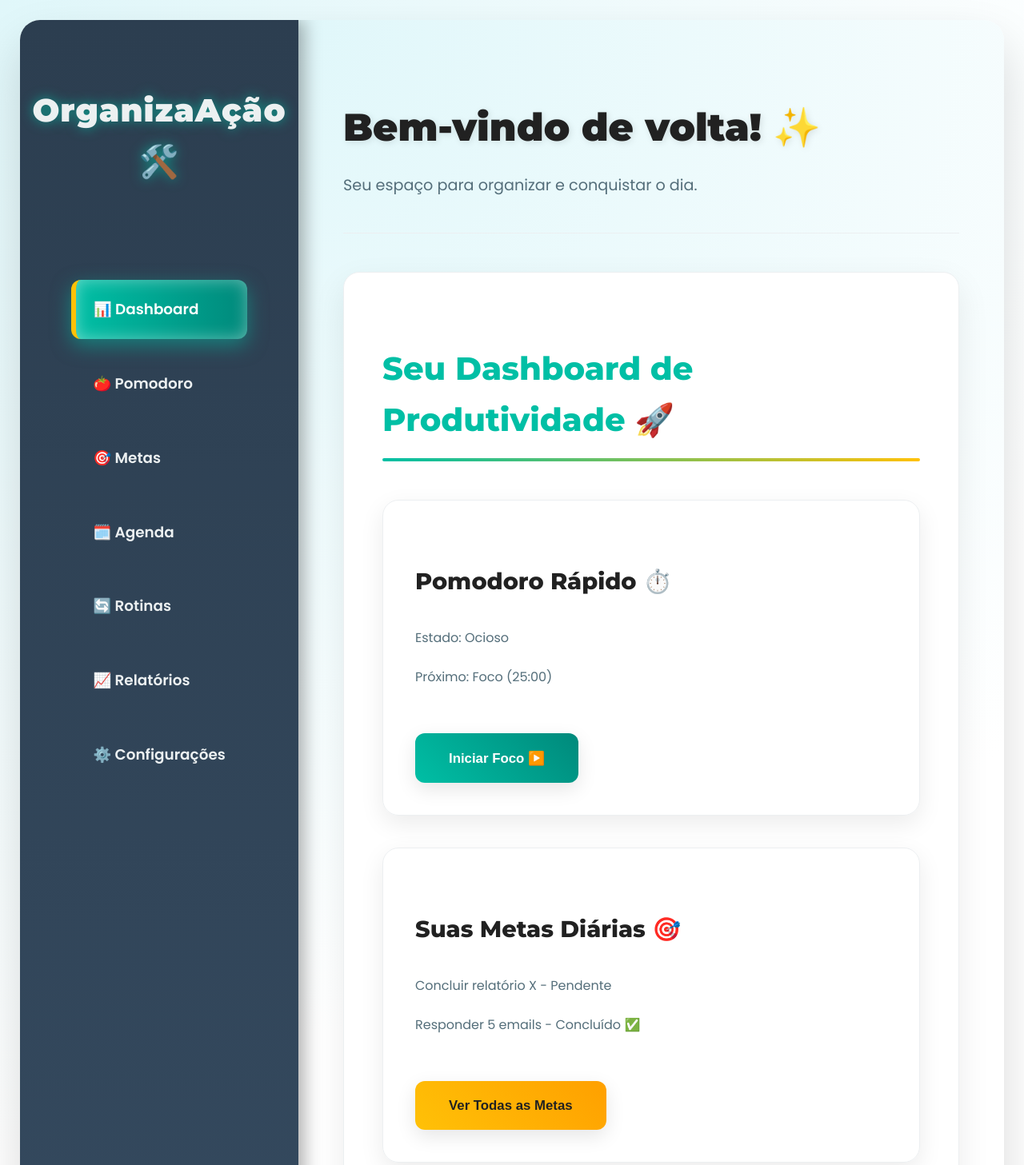
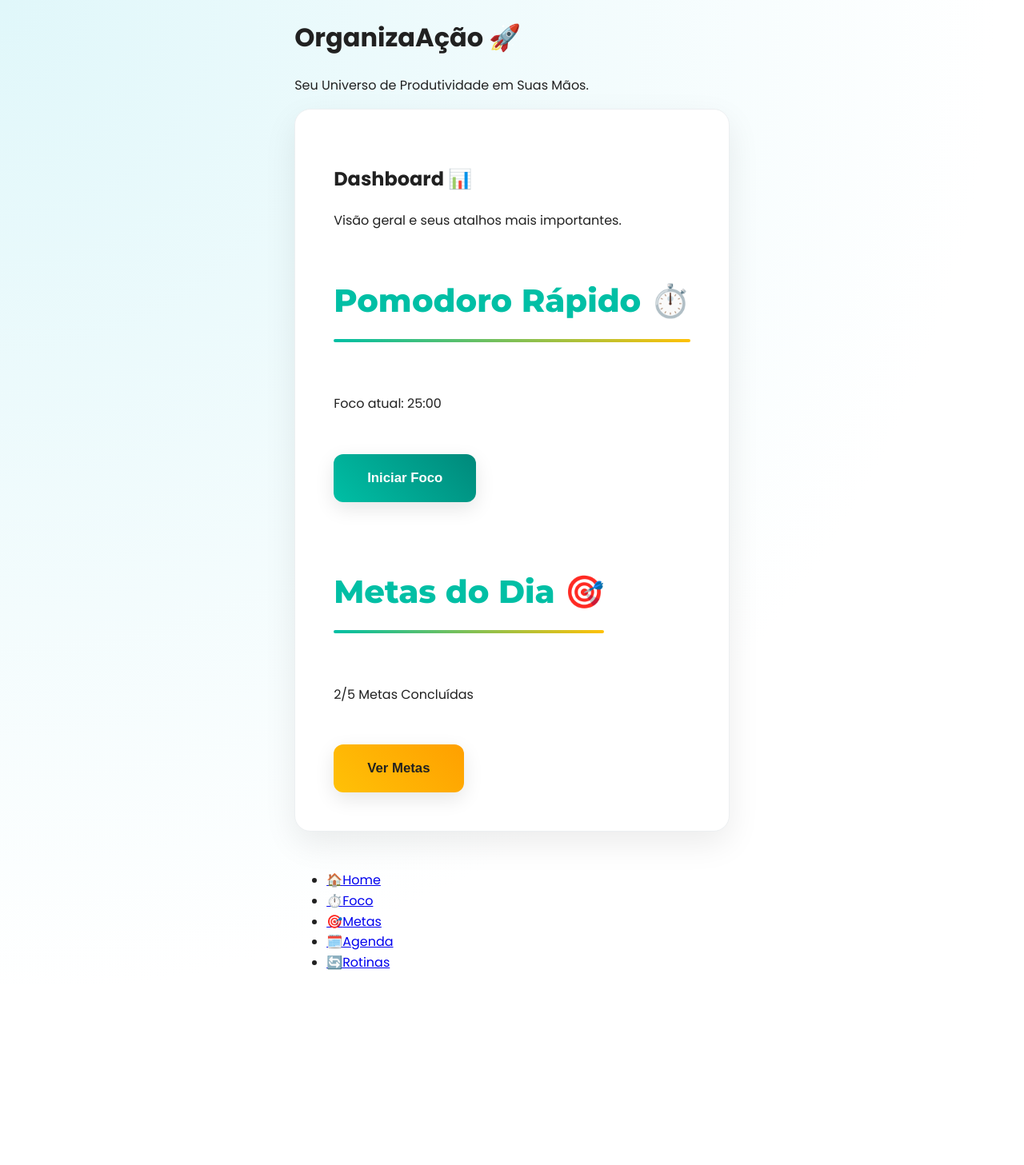
Before and after one commit to emanuelsantos2453789/botdeautomacao, a plain HTML site: page frontend/index.html in a window 1280 px wide. Shown: the top 1457 px of the page at 80% size. After the commit the page ends 1232 px from the top, so only its background shows below. Drawn offline with Linux system fonts and the light colour scheme.

Commit message:
Update index.html

```diff
--- a/frontend/index.html
+++ b/frontend/index.html
@@ -3,111 +3,112 @@
 <head>
     <meta charset="UTF-8">
     <meta name="viewport" content="width=device-width, initial-scale=1.0">
-    <title>OrganizaAção 🛠️ - Seu Hub de Produtividade</title>
+    <title>OrganizaAção 🚀 - Seu Painel de Controle Futurista</title>
 
     <link rel="stylesheet" href="style.css">
 
     <link rel="preconnect" href="https://fonts.googleapis.com">
     <link rel="preconnect" href="https://fonts.gstatic.com" crossorigin>
-    <link href="https://fonts.googleapis.com/css2?family=Poppins:wght@300;400;600;700;800&display=swap" rel="stylesheet">
-    <link href="https://fonts.googleapis.com/css2?family=Montserrat:wght@700;800;900&display=swap" rel="stylesheet">
+    <link href="https://fonts.googleapis.com/css2?family=Poppins:wght@300;400;600;700&display=swap" rel="stylesheet">
+    <link href="https://fonts.googleapis.com/css2?family=Orbitron:wght@400;600;800&display=swap" rel="stylesheet">
 </head>
 <body>
-    <div class="app-container">
-        <aside class="sidebar">
-            <div class="app-logo">
-                <h1>OrganizaAção 🛠️</h1>
-            </div>
-            <nav class="main-nav">
-                <ul>
-                    <li><a href="#" data-section="dashboard">📊 Dashboard</a></li>
-                    <li><a href="#" data-section="pomodoro">🍅 Pomodoro</a></li>
-                    <li><a href="#" data-section="metas">🎯 Metas</a></li>
-                    <li><a href="#" data-section="agenda">🗓️ Agenda</a></li>
-                    <li><a href="#" data-section="rotinas">🔄 Rotinas</a></li>
-                    <li><a href="#" data-section="relatorios">📈 Relatórios</a></li>
-                    <li><a href="#" data-section="configuracoes">⚙️ Configurações</a></li>
-                </ul>
-            </nav>
-        </aside>
+    <div class="background-animation-layer"></div>
 
-        <main class="main-content">
-            <header class="main-header">
-                <h2>Bem-vindo de volta! ✨</h2>
-                <p>Seu espaço para organizar e conquistar o dia.</p>
-            </header>
+    <div class="app-main-panel">
+        <header class="panel-header">
+            <h1 class="app-title">OrganizaAção <span>🚀</span></h1>
+            <p class="app-slogan">Seu Universo de Produtividade em Suas Mãos.</p>
+        </header>
 
-            <section id="dashboard" class="content-section active">
-                <h3>Seu Dashboard de Produtividade 🚀</h3>
+        <div class="content-area">
+            <section id="dashboard" class="content-section active theme-dashboard">
+                <h2 class="section-title">Dashboard <span>📊</span></h2>
+                <p class="section-description">Visão geral e seus atalhos mais importantes.</p>
                 <div class="dashboard-grid">
-                    <div class="card pomodoro-widget">
-                        <h4>Pomodoro Rápido ⏱️</h4>
-                        <p>Estado: Ocioso</p>
-                        <p>Próximo: Foco (25:00)</p>
-                        <button class="btn btn-primary">Iniciar Foco ▶️</button>
+                    <div class="widget glow-border pomodoro-widget">
+                        <h3>Pomodoro Rápido <span class="widget-icon">⏱️</span></h3>
+                        <p>Foco atual: 25:00</p>
+                        <button class="btn btn-primary">Iniciar Foco</button>
                     </div>
-
-                    <div class="card metas-widget">
-                        <h4>Suas Metas Diárias 🎯</h4>
-                        <p>Concluir relatório X - Pendente</p>
-                        <p>Responder 5 emails - Concluído ✅</p>
-                        <button class="btn btn-secondary">Ver Todas as Metas</button>
+                    <div class="widget glow-border metas-widget">
+                        <h3>Metas do Dia <span class="widget-icon">🎯</span></h3>
+                        <p>2/5 Metas Concluídas</p>
+                        <button class="btn btn-secondary">Ver Metas</button>
                     </div>
-
                     </div>
             </section>
 
-            <section id="pomodoro" class="content-section hidden">
-                <h3>Seu Pomodoro Personalizado 🍅</h3>
-                <div class="pomodoro-timer">
-                    <div class="timer-display">25:00</div>
-                    <div class="timer-status">Foco</div>
+            <section id="pomodoro" class="content-section hidden theme-pomodoro">
+                <h2 class="section-title">Pomodoro <span>🍅</span></h2>
+                <p class="section-description">Mantenha o foco e gerencie seu tempo.</p>
+                <div class="pomodoro-interface">
+                    <div class="timer-display">
+                        <div class="timer-circle">
+                            <span class="time-value">25:00</span>
+                        </div>
+                    </div>
+                    <div class="timer-status">Foco Ativo</div>
+                    <div class="pomodoro-controls">
+                        <button class="btn btn-control btn-start">Iniciar ▶️</button>
+                        <button class="btn btn-control btn-pause">Pausar ⏸️</button>
+                        <button class="btn btn-control btn-reset">Redefinir 🔄</button>
+                        <button class="btn btn-control btn-skip">Pular ⏭️</button>
+                    </div>
                 </div>
-                <div class="pomodoro-controls">
-                    <button class="btn btn-primary">Iniciar ▶️</button>
-                    <button class="btn btn-secondary">Pausar ⏸️</button>
-                    <button class="btn btn-danger">Parar ⏹️</button>
-                    <button class="btn btn-info">Pular ⏭️</button>
-                </div>
-                <div class="pomodoro-configs">
-                    <button class="btn btn-link">⚙️ Configurações</button>
-                </div>
-                <p style="margin-top: 2em; color: var(--color-text-medium);">
-                    *O brilho do temporizador pulsa quando você está focado. 💡
-                </p>
             </section>
 
-            <section id="metas" class="content-section hidden">
-                <h3>Minhas Metas 🎯</h3>
-                <p>Aqui você poderá definir e acompanhar suas metas com brilho.</p>
+            <section id="metas" class="content-section hidden theme-metas">
+                <h2 class="section-title">Minhas Metas <span>🏆</span></h2>
+                <p class="section-description">Acompanhe e celebre suas conquistas.</p>
                 <button class="btn btn-primary">Adicionar Nova Meta ➕</button>
             </section>
 
-            <section id="agenda" class="content-section hidden">
-                <h3>Minha Agenda 🗓️</h3>
-                <p>Gerencie seus eventos e compromissos com precisão.</p>
-                <button class="btn btn-primary">Novo Evento 🗓️</button>
+            <section id="agenda" class="content-section hidden theme-agenda">
+                <h2 class="section-title">Agenda <span>🗓️</span></h2>
+                <p class="section-description">Organize seus compromissos e eventos.</p>
+                <button class="btn btn-primary">Novo Evento ➕</button>
             </section>
 
-            <section id="rotinas" class="content-section hidden">
-                <h3>Minhas Rotinas 🔄</h3>
-                <p>Crie e mantenha seus hábitos que transformam.</p>
+            <section id="rotinas" class="content-section hidden theme-rotinas">
+                <h2 class="section-title">Minhas Rotinas <span>🌿</span></h2>
+                <p class="section-description">Construa hábitos poderosos, um dia de cada vez.</p>
                 <button class="btn btn-primary">Nova Rotina ➕</button>
             </section>
 
-            <section id="relatorios" class="content-section hidden">
-                <h3>Relatórios de Produtividade 📈</h3>
-                <p>Visualize seu progresso ao longo do tempo com insights claros.</p>
-                <button class="btn btn-info">Gerar Relatório 📊</button>
+            <section id="relatorios" class="content-section hidden theme-relatorios">
+                <h2 class="section-title">Relatórios <span>📊</span></h2>
+                <p class="section-description">Visualize seu progresso e identifique padrões.</p>
+                <button class="btn btn-info">Gerar Relatório</button>
             </section>
 
-            <section id="configuracoes" class="content-section hidden">
-                <h3>Configurações do App ⚙️</h3>
-                <p>Ajuste seu universo de produtividade aqui.</p>
-                <button class="btn btn-secondary">Salvar Configurações ✅</button>
+            <section id="configuracoes" class="content-section hidden theme-configuracoes">
+                <h2 class="section-title">Configurações <span>⚙️</span></h2>
+                <p class="section-description">Personalize sua experiência "OrganizaAção".</p>
+                <button class="btn btn-secondary">Salvar Ajustes</button>
             </section>
 
-        </main>
+        </div>
+
+        <nav class="bottom-nav">
+            <ul>
+                <li><a href="#" data-section="dashboard" class="nav-item active">
+                    <span class="nav-icon">🏠</span><span class="nav-text">Home</span>
+                </a></li>
+                <li><a href="#" data-section="pomodoro" class="nav-item">
+                    <span class="nav-icon">⏱️</span><span class="nav-text">Foco</span>
+                </a></li>
+                <li><a href="#" data-section="metas" class="nav-item">
+                    <span class="nav-icon">🎯</span><span class="nav-text">Metas</span>
+                </a></li>
+                <li><a href="#" data-section="agenda" class="nav-item">
+                    <span class="nav-icon">🗓️</span><span class="nav-text">Agenda</span>
+                </a></li>
+                <li><a href="#" data-section="rotinas" class="nav-item">
+                    <span class="nav-icon">🔄</span><span class="nav-text">Rotinas</span>
+                </a></li>
+            </ul>
+        </nav>
     </div>
 
     <script src="script.js"></script>
```
